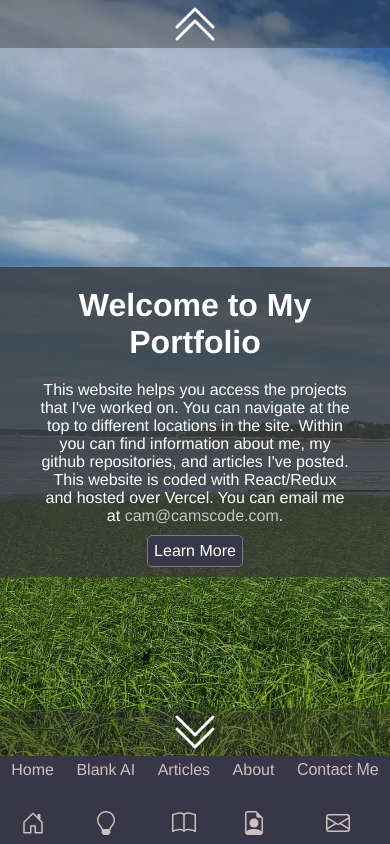
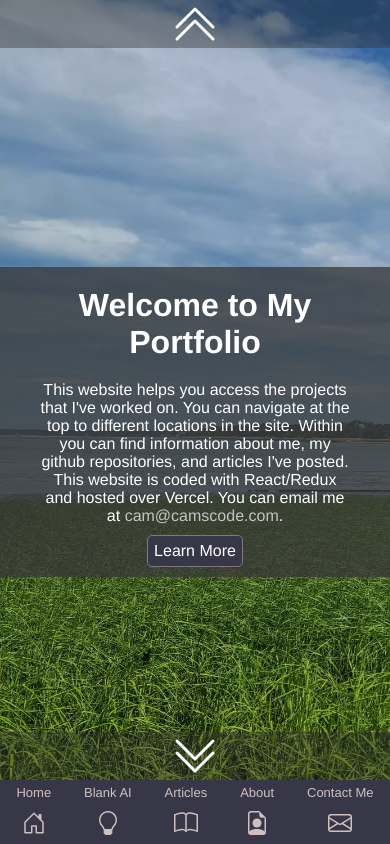
Before and after one commit to RaspberryProgramming/portfolio, a React (Create React App) app: page / in a window 390 px wide. Built offline with nearby package versions, Linux system fonts and the light colour scheme.

Commit message:
Navigation - Decreased font size and height of mobile navbar

```diff
--- a/src/components/css/App.css
+++ b/src/components/css/App.css
@@ -73,6 +73,6 @@ html, body {
         flex-direction: column-reverse;
     }
     .App .app-content {
-        margin-bottom: 5.5rem;
+        margin-bottom: 4rem;
     }
 }
--- a/src/components/css/Navigation.css
+++ b/src/components/css/Navigation.css
@@ -58,18 +58,19 @@
         position:fixed;
         bottom:0;
         left:0;
-        height: 5.5rem;
+        height: 4rem;
         justify-content: space-around;
         width:100vw;
     }
 
     .Navigation a, .Navigation button {
-        height: 5.5rem;
+        font-size: small;
+        height: 4rem;
     }
 
     .Navigation a:hover, .Navigation button:hover {
         background-color: #2F2F32;
-        height:5.5rem;
+        height:4rem;
         transition: background-color 300ms ease-out;
         border-top-left-radius: 5px;
         border-top-right-radius: 5px;
```
